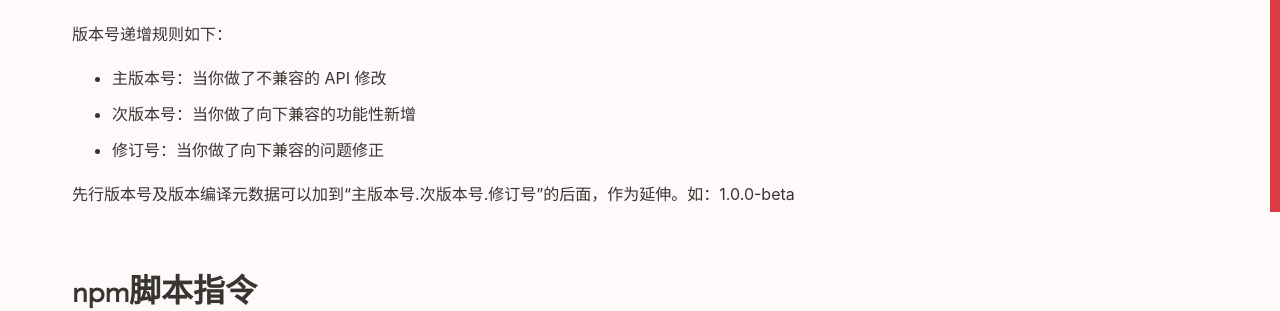
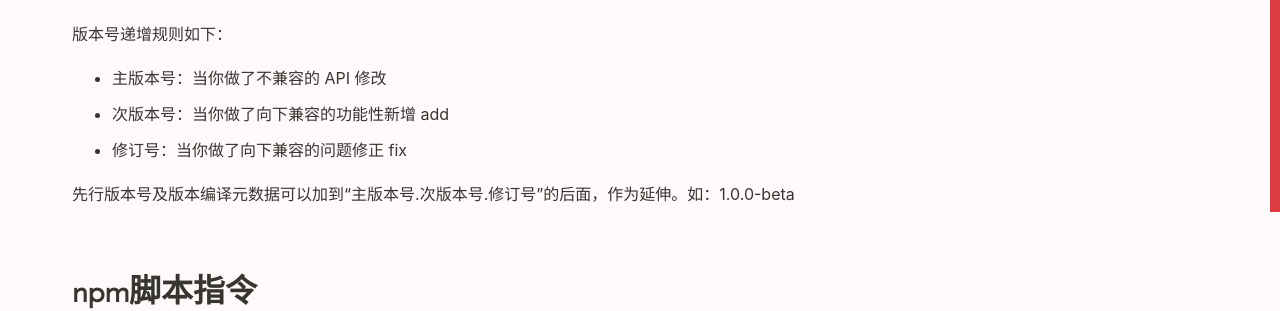
Before and after one commit to Vivi-wu/dive-into-web, a Jekyll site: the page built from _posts/2019-07-22-NPM-tips.markdown, in a window 1280 px wide. Shown: the part 688-999 px from the top of the page. Built offline with Jekyll 4.4.1, drawn with Linux system fonts in a browser that asks for light colours.

```diff
--- a/_posts/2019-07-22-NPM-tips.markdown
+++ b/_posts/2019-07-22-NPM-tips.markdown
@@ -24,8 +24,8 @@ npm config get registry
 版本号递增规则如下：
 
 + 主版本号：当你做了不兼容的 API 修改
-+ 次版本号：当你做了向下兼容的功能性新增
-+ 修订号：当你做了向下兼容的问题修正
++ 次版本号：当你做了向下兼容的功能性新增 add
++ 修订号：当你做了向下兼容的问题修正 fix
 
 先行版本号及版本编译元数据可以加到“主版本号.次版本号.修订号”的后面，作为延伸。如：1.0.0-beta
 
--- a/_posts/2020-03-04-ISO-tips.markdown
+++ b/_posts/2020-03-04-ISO-tips.markdown
@@ -74,6 +74,7 @@ Currencies are represented both numerically and alphabetically, using either thr
     (1234.56).toLocaleString('en-IN', { style: 'currency', currency: 'INR'}) // "₹1,234.56"  负数 "-₹1,234.56"
     (1234.56).toLocaleString('en-GB', { style: 'currency', currency: 'GBP'}) // "£1,234.56"  负数 "-£1,234.56"
     (1234.56).toLocaleString('fr-FR', { style: 'currency', currency: 'EUR'}) // "1 234,56 €" 负数 "-1 234,56 €"
+    (1234.56).toLocaleString('de-DE', { style: 'currency', currency: 'EUR'}) // "1.234,56 €" 负数 "-1.234,56 €"
 
 [维基百科可视化一览表](https://en.wikipedia.org/wiki/ISO_4217)，延伸阅读数字系统的小数点、分隔符[Digit grouping](https://en.wikipedia.org/wiki/Decimal_separator)。
 
```
